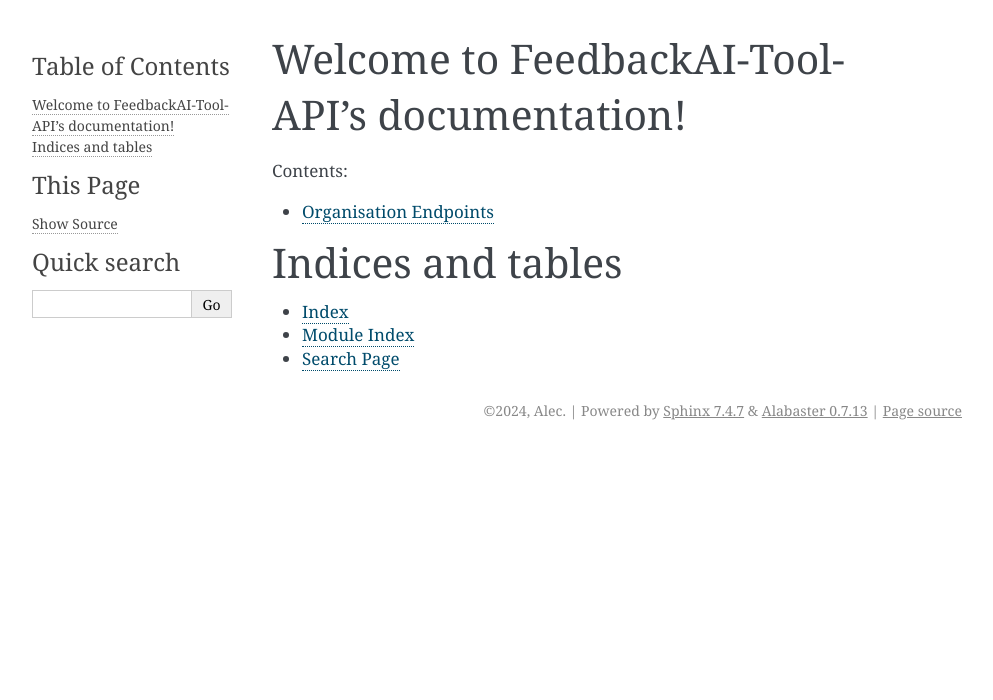
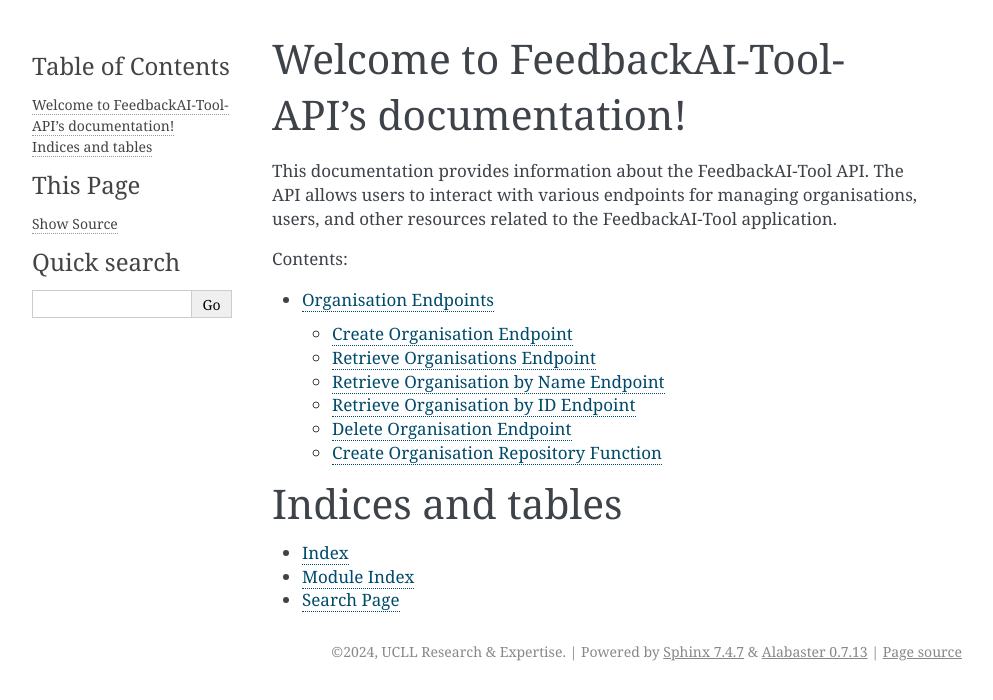
Before and after one commit to afstudeerprojecten/FeedbackAI-Tool-Backend, a Sphinx documentation site: the page built from Project/docs/source/index.rst, in a window 1280 px wide. Shown: the top 700 px of the page, without its empty margins (148-1141 px from the left). Built offline with Sphinx 7.4.7, drawn with Linux system fonts in a browser that asks for light colours.

Commit message:
Updated organisation documentation

````diff
--- a/Project/docs/source/conf.py
+++ b/Project/docs/source/conf.py
@@ -13,8 +13,8 @@ sys.path.insert(0, os.path.abspath('../../'))
 # https://www.sphinx-doc.org/en/master/usage/configuration.html#project-information
 
 project = 'FeedbackAI-Tool-API'
-copyright = '2024, Alec'
-author = 'Alec'
+copyright = '2024, UCLL Research & Expertise'
+author = 'Alec Vangilbergen'
 release = '1'
 
 # -- General configuration ---------------------------------------------------
--- a/Project/docs/source/index.rst
+++ b/Project/docs/source/index.rst
@@ -5,6 +5,9 @@
 
 Welcome to FeedbackAI-Tool-API's documentation!
 ===============================================
+
+This documentation provides information about the FeedbackAI-Tool API. The API allows users to interact with various endpoints for managing organisations, users, and other resources related to the FeedbackAI-Tool application.
+
 
 .. toctree::
    :maxdepth: 2
--- a/Project/docs/source/organisation.rst
+++ b/Project/docs/source/organisation.rst
@@ -1,8 +1,61 @@
 Organisation Endpoints
 =======================
 
+Create Organisation Endpoint
+----------------------------
+
 .. autofunction:: app.main.create_organisation
+
+.. code-block:: python
+
+    """
+    Create Organisation Example:
+    ----------------------------
+    To create a new organisation, send a POST request to `/organisation/add` with the necessary details in the request body.
+
+    Example:
+    ```
+    curl -X POST "http://your-api-domain/organisation/add" \
+    -H "Content-Type: application/json" \
+    -d '{
+      "name": "New Org",
+      "username": "neworg123",
+      "password": "securepassword"
+    }'
+    ```
+
+    Upon successful creation, you'll receive a response similar to:
+    ```json
+    {
+      "message": "Organisation created successfully"
+    }
+    ```
+    """
+
+Retrieve Organisations Endpoint
+-------------------------------
 
 .. autofunction:: app.main.get_organisations
 
+Retrieve Organisation by Name Endpoint
+--------------------------------------
+
 .. autofunction:: app.main.get_organisation_by_name
+
+Retrieve Organisation by ID Endpoint
+------------------------------------
+
+.. autofunction:: app.main.get_organisation_by_id
+
+Delete Organisation Endpoint
+-----------------------------
+
+.. autofunction:: app.main.delete_organisation
+
+Create Organisation Repository Function
+----------------------------------------
+
+.. automodule:: app.organisationRepo
+    :members:
+    :undoc-members:
+    :show-inheritance:
````
Also changed, not shown: 14 other files.
